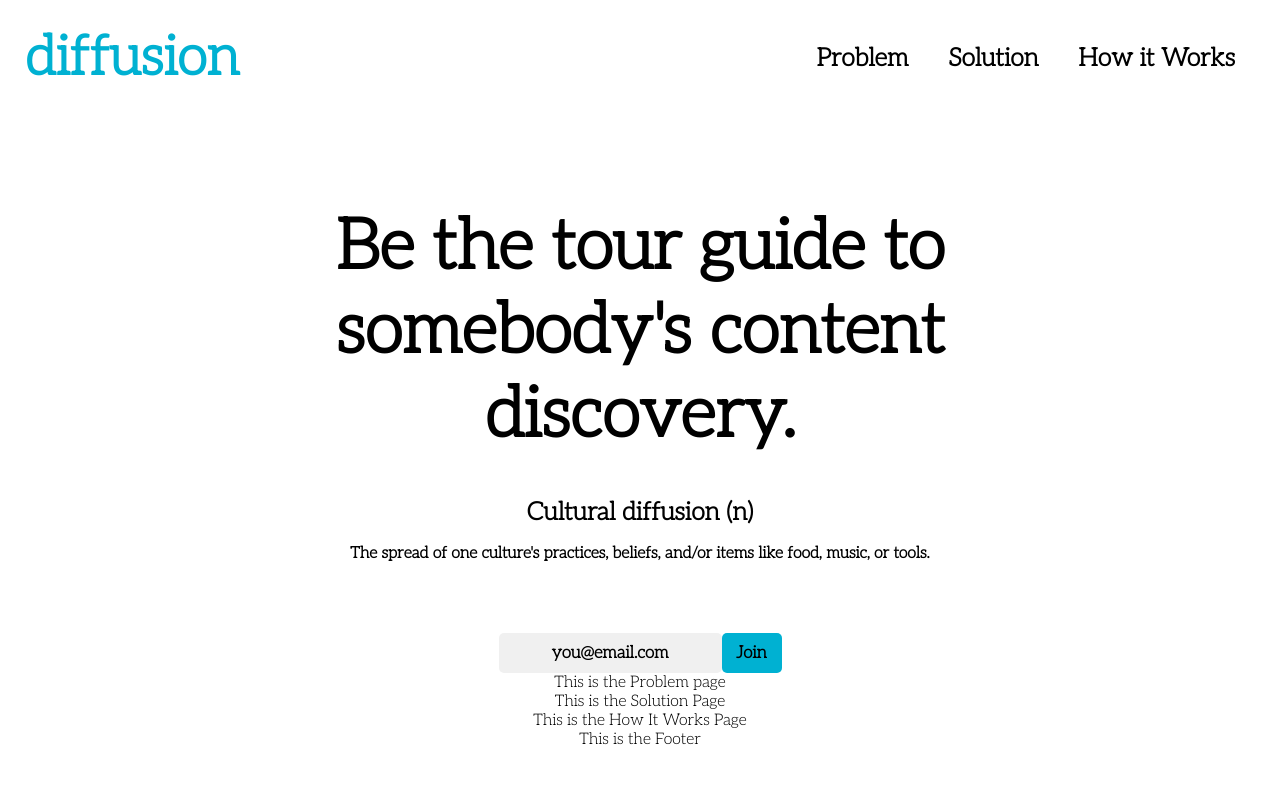
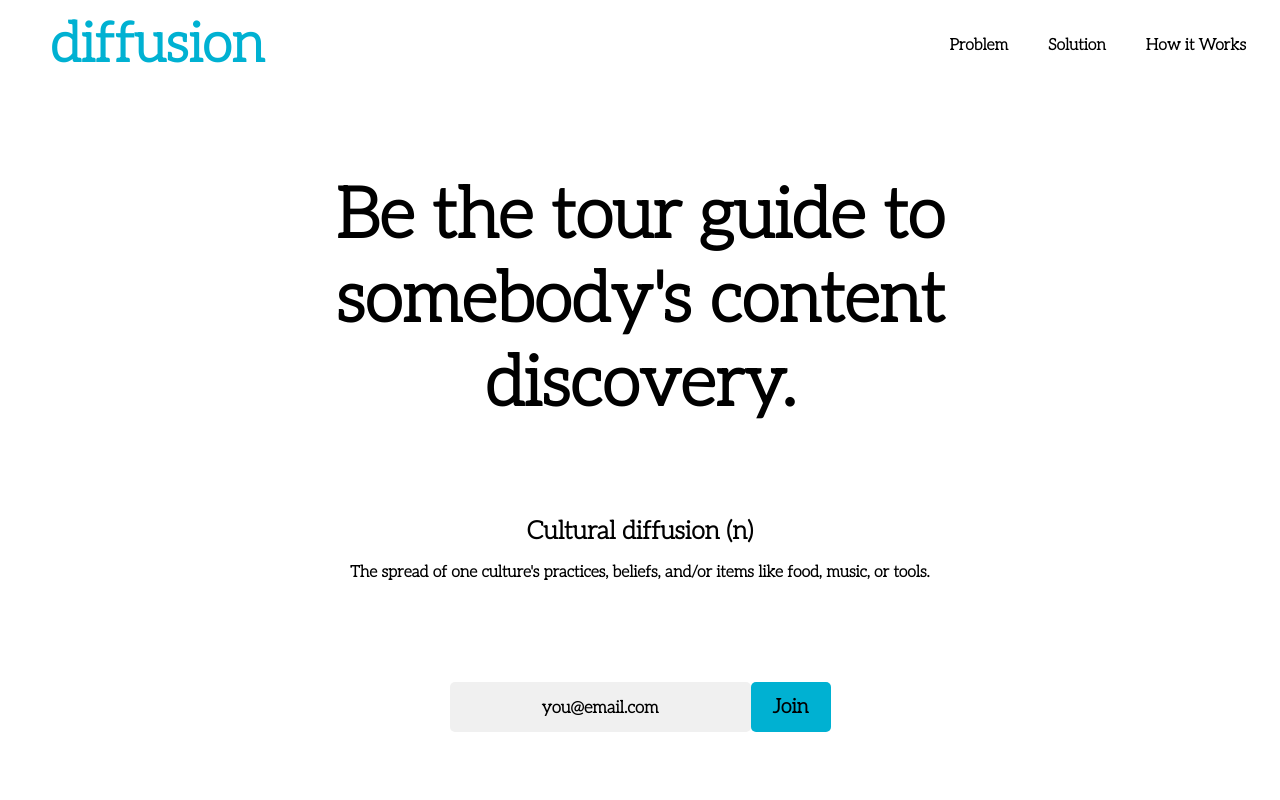
Before and after one commit to eedelosreyes2/diffusion.me, a React (Create React App) app: page / in a window 1280 px wide. Shown: the top 800 px of the page. Built offline with nearby package versions, Linux system fonts and the light colour scheme.

Commit message:
updates n stuff

```diff
--- a/src/App.css
+++ b/src/App.css
@@ -1,9 +1,19 @@
+:root {
+  --blue: #00B1D2;
+}
+
 .App {
   text-align: center;
 }
 
 h1 {
   font-size: 70px;
+  display: block;
+  margin-block-start: 0;
+  margin-block-end: 0;
+  margin-inline-start: 0;
+  margin-inline-end: 0;
+  font-weight: bold;
 }
 
 h2 {
@@ -23,13 +33,18 @@ h4 {
 /* Header */
 .header {
   align-items: center;
+  background-color: white;
   display: flex;
+  height: 90px;
   justify-content: space-between;
-  padding: 0 25px;
+  padding: 0 50px;
+  position: fixed;
+  width: 95vw;
+  z-index: 500;
 }
 
 .logo {
-  color: #00B1D2;
+  color: var(--blue);
 }
 
 .nav {
@@ -43,13 +58,15 @@ h4 {
 
 /* Hero */
 .hero-container {
+  /* background-color: rebeccapurple; */
+  height: calc(100vh - 175px);
+  padding-top: 175px;
   margin: auto;
-  margin-top: 90px;
   width: 72vw;
 }
 
 .join-container {
-  padding-top: 50px;
+  padding-top: 80px;
 }
 
 input {
@@ -58,10 +75,10 @@ input {
   border-radius: 5px;
   color: black;
   font-family: Aleo;
-  font-size: 17px;
+  font-size: 20px;
   font-weight: bold;
-  height: 40px;
-  padding: 0 15px;
+  height: 50px;
+  padding: 0 40px;
   outline: none;
   text-align: center;
 }
@@ -74,14 +91,39 @@ input:focus::placeholder {
 }
 
 button {
-  background-color: #00B1D2;
+  background-color: var(--blue);
   border: none;
   border-radius: 5px;
   cursor: pointer;
   font-family: Aleo;
-  font-size: 17px;
+  font-size: 20px;
   font-weight: bold;
-  height: 40px;
+  height: 50px;
   outline: none;
-  width: 60px;
+  width: 80px;
 }
+
+
+/* Problem */
+.problem-container {
+  background-color: orchid;
+  height: 100vh;
+}
+
+
+/* Solution */
+.solution-container {
+  background-color: salmon;
+  height: 100vh;
+}
+
+/* How it Works */
+.how-it-works-container {
+  background-color: sienna;
+  height: 100vh;
+}
+
+/* Footer */
+.footer {
+  background-color: var(--blue);
+}
--- a/src/components/Footer.js
+++ b/src/components/Footer.js
@@ -3,7 +3,7 @@ import React, { Component } from 'react'
 export default class Footer extends Component {
     render() {
         return (
-            <div>
+            <div className="footer">
                 This is the Footer
             </div>
         )
--- a/src/components/Header.js
+++ b/src/components/Header.js
@@ -6,9 +6,9 @@ export default class Header extends Component {
             <div className="header">
                 <h2 className="logo">diffusion</h2>
                 <div className="nav">
-                    <h3 className="nav-item" href="">Problem</h3>
-                    <h3 className="nav-item" href="">Solution</h3>
-                    <h3 className="nav-item" href="">How it Works</h3>
+                    <h4 className="nav-item" onClick={{}}>Problem</h4>
+                    <h4 className="nav-item" href="">Solution</h4>
+                    <h4 className="nav-item" href="">How it Works</h4>
                 </div>
             </div>
         )
--- a/src/components/Hero.js
+++ b/src/components/Hero.js
@@ -5,7 +5,7 @@ export default class Hero extends Component {
         return (
             <div>
                 <div className="hero-container">
-                    <h1>Be the tour guide to somebody's content discovery.</h1>
+                    <h1 style={{paddingBottom: "72px"}}>Be the tour guide to somebody's content discovery.</h1>
                     <h3>Cultural diffusion (n)</h3>
                     <h4>The spread of one culture's practices, beliefs, and/or items like food, music, or tools.</h4>
                     <div className="join-container">
--- a/src/components/HowItWorks.js
+++ b/src/components/HowItWorks.js
@@ -3,7 +3,7 @@ import React, { Component } from 'react'
 export default class HowItWorks extends Component {
     render() {
         return (
-            <div>
+            <div className="how-it-works-container">
                 This is the How It Works Page
             </div>
         )
--- a/src/components/Problem.js
+++ b/src/components/Problem.js
@@ -3,7 +3,7 @@ import React, { Component } from 'react'
 export default class Problem extends Component {
     render() {
         return (
-            <div>
+            <div className="problem-container">
                 This is the Problem page
             </div>
         )
--- a/src/components/Solution.js
+++ b/src/components/Solution.js
@@ -3,7 +3,7 @@ import React, { Component } from 'react'
 export default class Solution extends Component {
     render() {
         return (
-            <div>
+            <div className="solution-container">
                 This is the Solution Page
             </div>
         )
```
